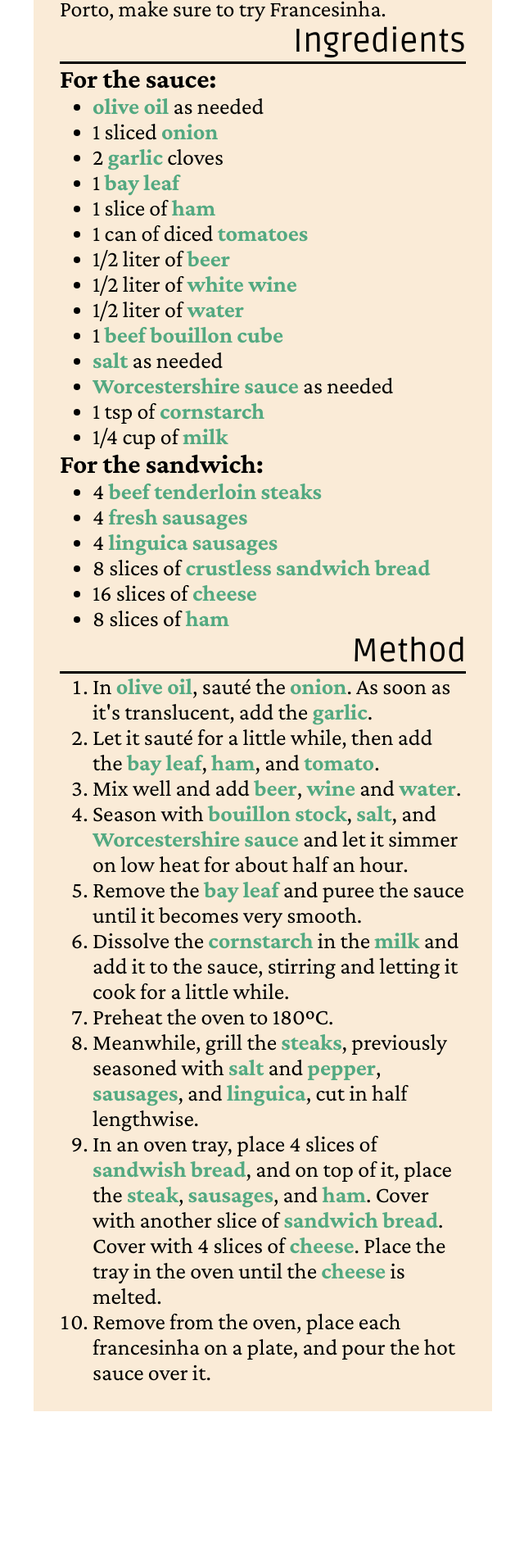
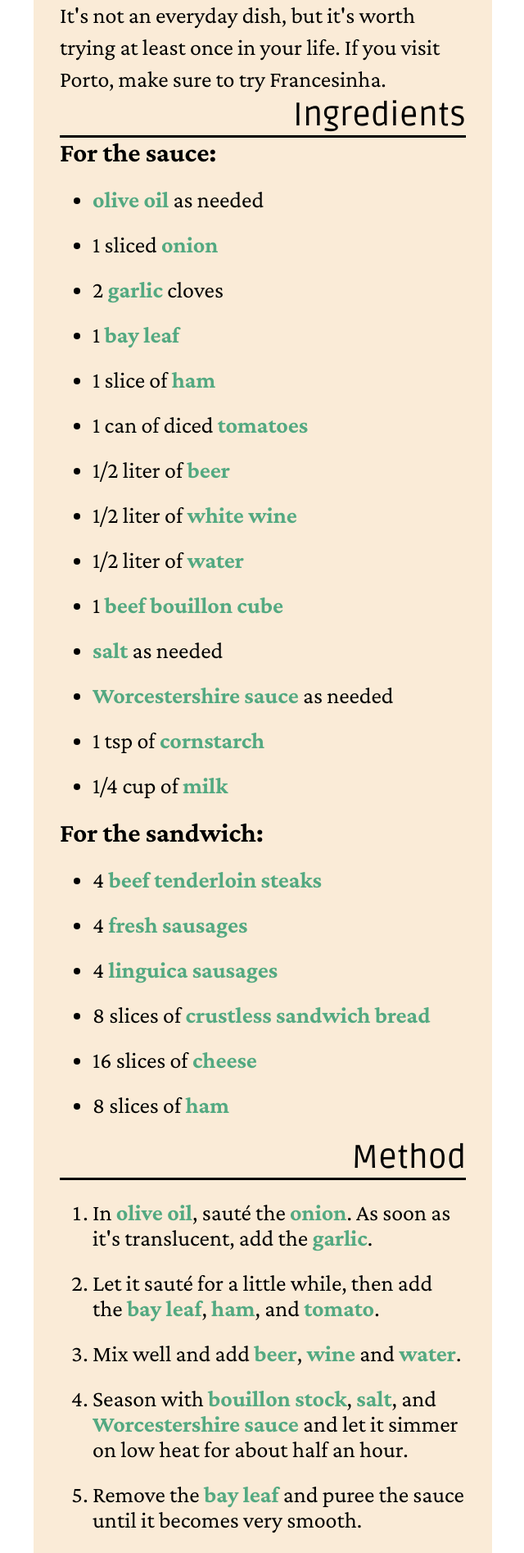
Before and after one commit to sirkotal/feup-ltw, a PHP site: page / in a window 1280 px wide. Shown: the part 1325-3220 px from the top of the page at 82% size, without its empty margins (319-959 px from the left). Before the commit the page ends 3047 px from the top, so only its background shows below. Run offline with PHP 8.4, Linux system fonts and the light colour scheme; some web fonts are replaced.

Commit message:
Added some more selectors

```diff
--- a/html-css/style.css
+++ b/html-css/style.css
@@ -66,3 +66,21 @@ dl{
 strong{
     color: rgb(83, 169, 129);
 }
+
+p{
+    line-height: 1.4;
+}
+
+ul{
+    margin-top: 1.5rem;
+    margin-bottom: 1.5rem;
+}
+
+ol{
+    margin-top: 1.5rem;
+    margin-bottom: 1.5rem;
+}
+
+li{
+    margin-top: 1.5rem;
+}
```
